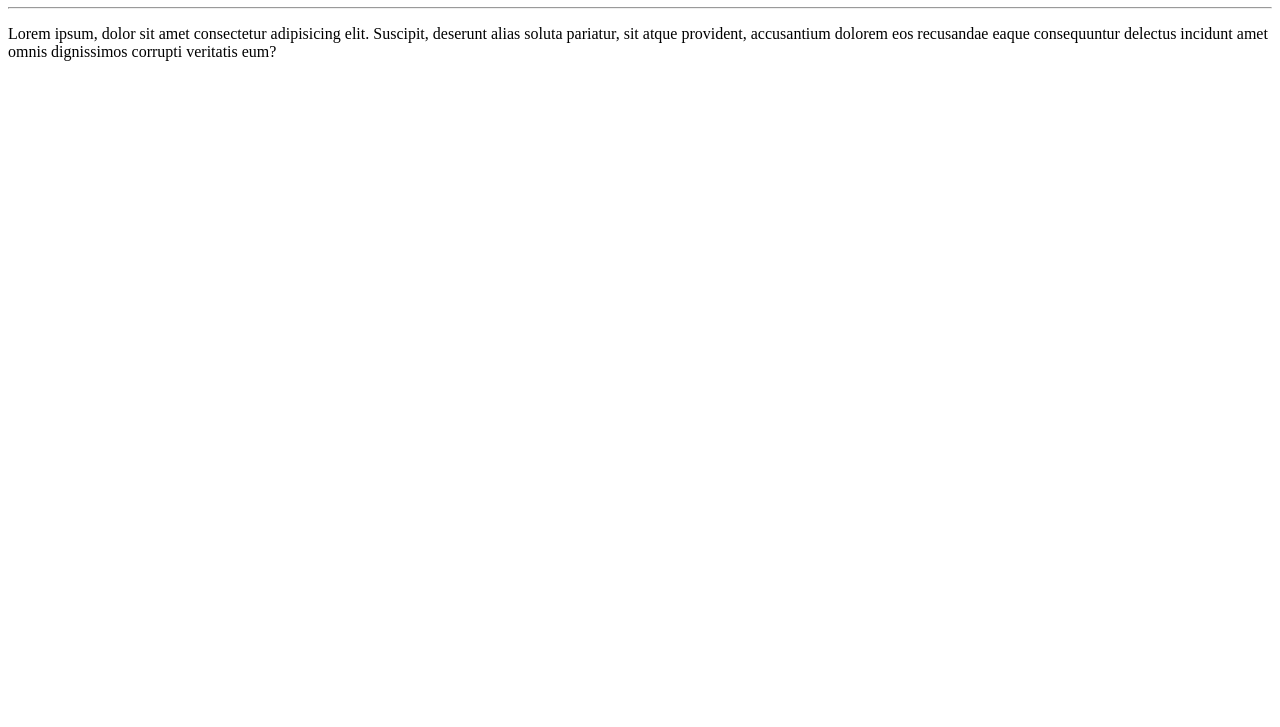
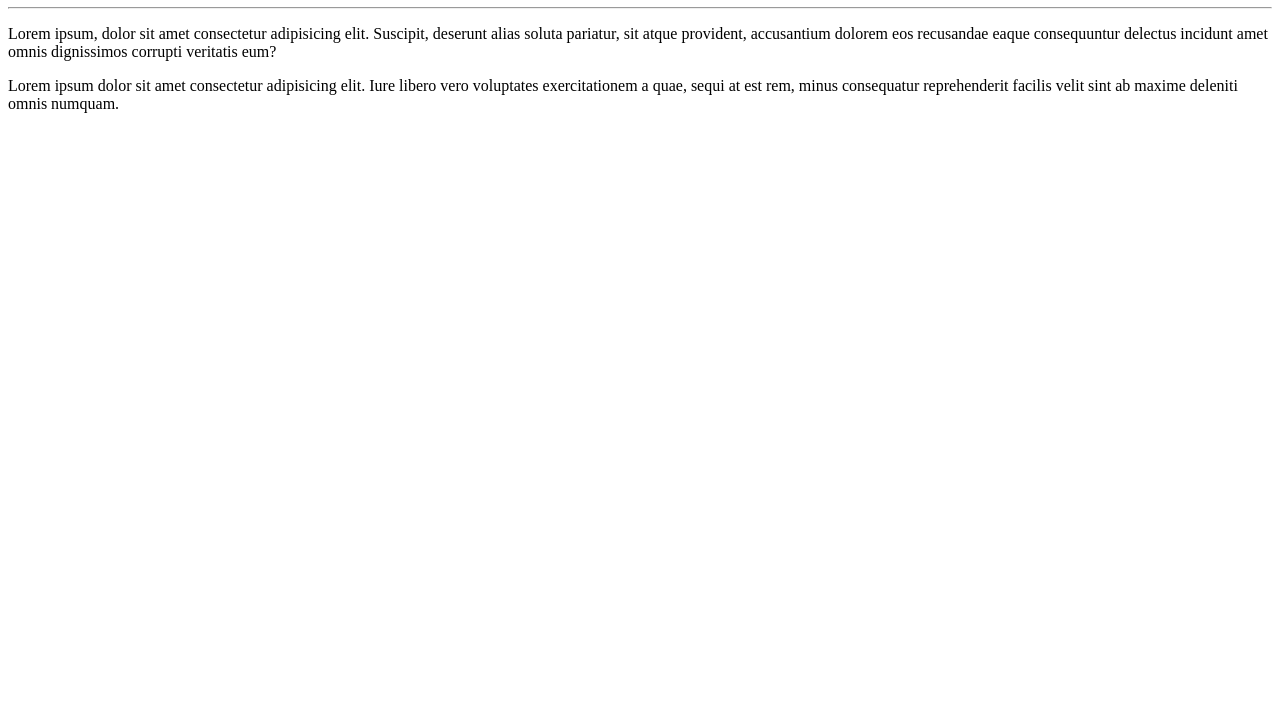
Before and after one commit to pedro-alves1/Pedro-Henrique, a plain HTML site: page Site-Exemplo/index.html in a window 1280 px wide. Shown: the part 73-800 px from the top of the page. Drawn offline with Linux system fonts and the light colour scheme.

Commit message:
Adicionei um paragrafo

```diff
--- a/Site-Exemplo/index.html
+++ b/Site-Exemplo/index.html
@@ -9,5 +9,6 @@
     <h1>Olá Mundo</h1>
     <hr>
     <p>Lorem ipsum, dolor sit amet consectetur adipisicing elit. Suscipit, deserunt alias soluta pariatur, sit atque provident, accusantium dolorem eos recusandae eaque consequuntur delectus incidunt amet omnis dignissimos corrupti veritatis eum?</p>
+    <p>Lorem ipsum dolor sit amet consectetur adipisicing elit. Iure libero vero voluptates exercitationem a quae, sequi at est rem, minus consequatur reprehenderit facilis velit sint ab maxime deleniti omnis numquam.</p>
 </body>
 </html>
```
